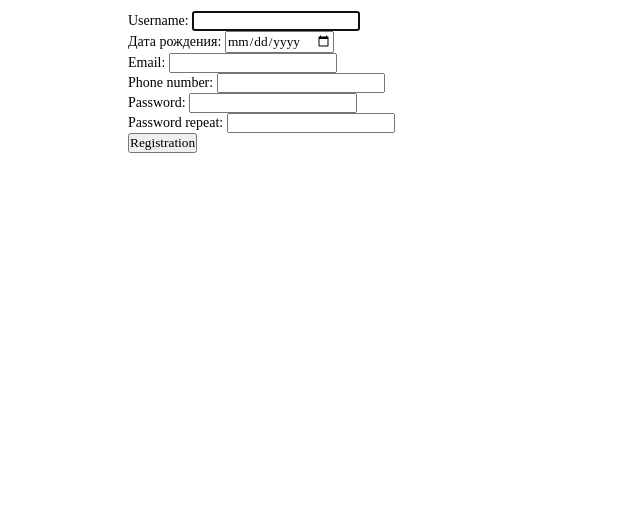
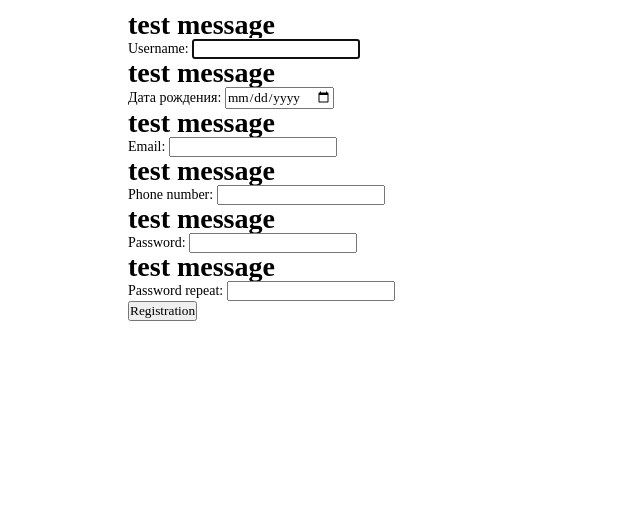
Before and after one commit to yaseliwanoff/mediconnect, a Django app: page /register/ in a window 1280 px wide. Shown: the part 244-765 px from the top of the page, without its empty margins (0-640 px from the left). Run offline with Django 5.2, Linux system fonts and the light colour scheme; some web fonts are replaced.

Commit message:
wsdwsdww

```diff
--- a/main/templates/main/register.html
+++ b/main/templates/main/register.html
@@ -11,6 +11,7 @@
     <form method="post" class="register-form">
       {% csrf_token %}
         {% for f in form %}
+          <h1>test message</h1>
           <label class="form-label" for="{{ f.id_for_label }}">{{ f.label }}: </label> {{ f }}
           <div class="form-error">{{ f.errors }}</div>
         {% endfor %}
```
